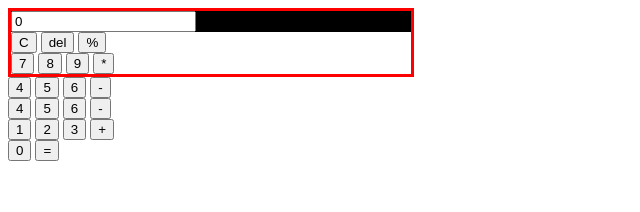
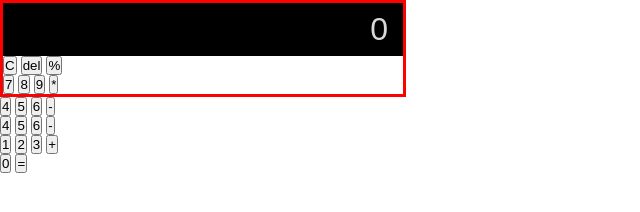
Before and after one commit to HartmanBrandon/FEM-Cal, a plain HTML site: page HTML/index.html in a window 1280 px wide. Shown: the whole page, without its empty margins (0-640 px from the left). Drawn offline with Linux system fonts and the light colour scheme.

Commit message:
Added the styling of the result area of the cal

```diff
--- a/CSS/style.css
+++ b/CSS/style.css
@@ -13,14 +13,23 @@ width of cal wrapper is 400px
 
 
 */
+* {
+    padding: 0;
+    margin: 0;
+}
 
 .wrapper {
     width: 400px;
     border: 3px solid red;
-}
-.result-section{
-    background-color: black;
-    /* display: flex;
-    justify-content: flex-end; */
 
 }
+
+.result{
+    background-color: black;
+    color: #d8d9db;
+    text-align: right;
+    font-size: 2rem;
+    width:100%;
+    padding: .5rem 0;
+    border: none;
+}
```
